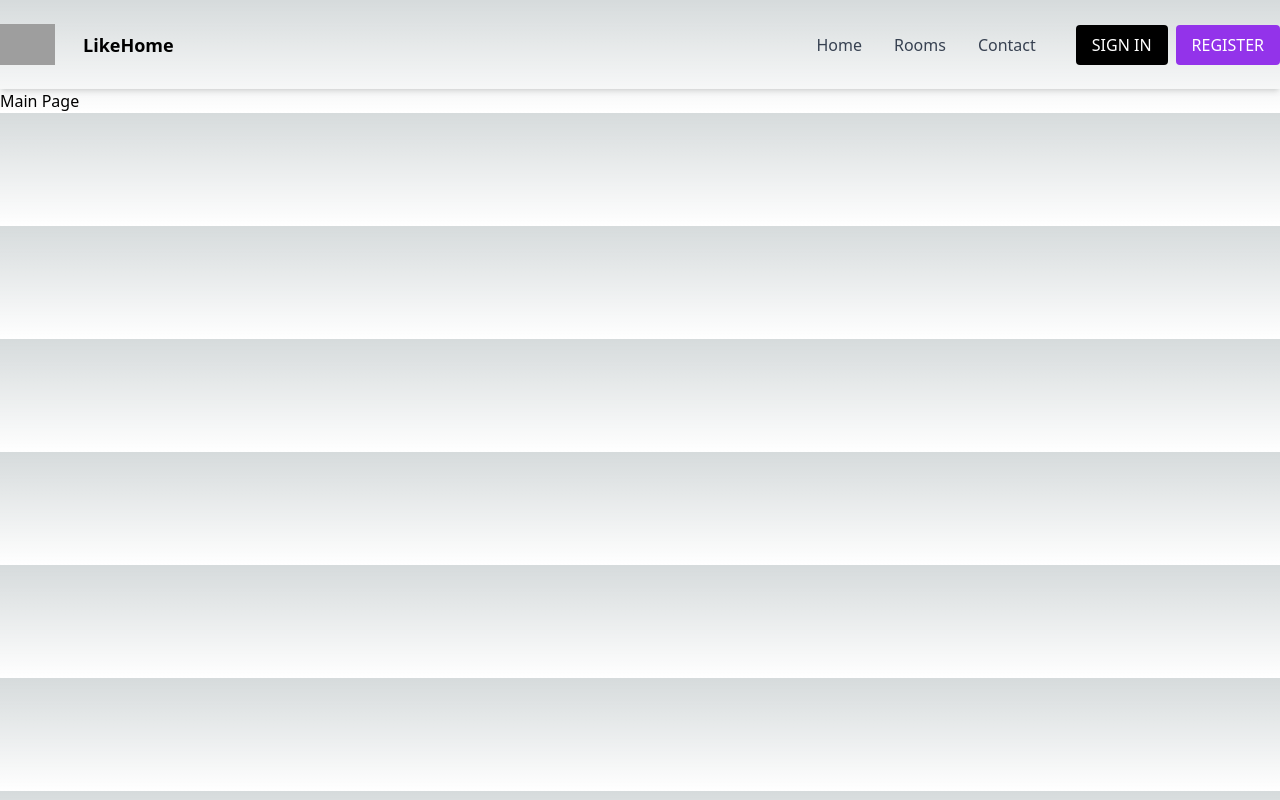
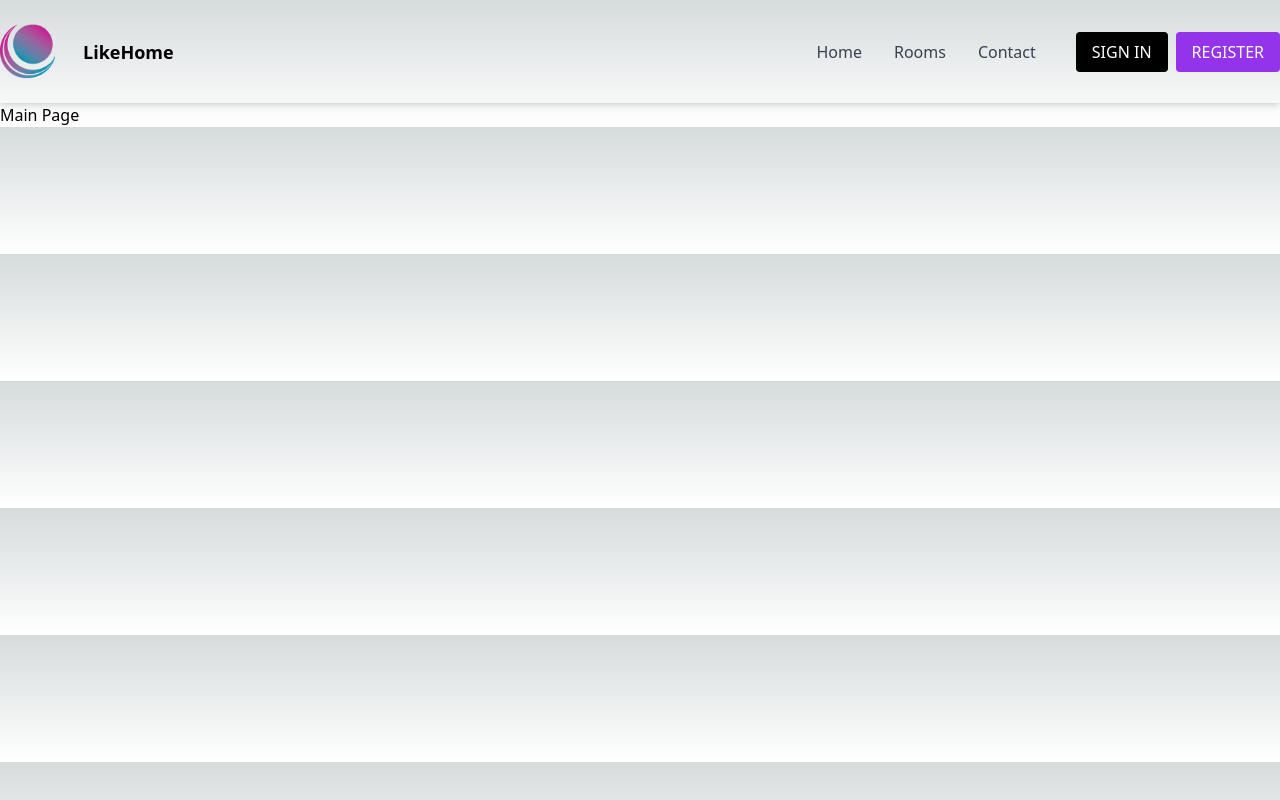
Before and after one commit to KingSand08/LikeHome, a Next.js app: page / in a window 1280 px wide. Built offline with nearby package versions, Linux system fonts and the light colour scheme; grey boxes are pictures that could not be loaded.

Commit message:
Format layout.tsx and remove redundant files.

```diff
--- a/app/Footer.tsx
+++ /dev/null
@@ -1,10 +0,0 @@
-const Footer = () => {
-    return (
-    <footer className="bg-blue-700">
-        <div className="container mx-auto">footer</div>
-    </footer>
-    );
-
-};
-
-export default Footer;
--- a/app/Header.tsx
+++ /dev/null
@@ -1,38 +0,0 @@
-import Image from 'next/image';
-
-const Header = () => {
-    return <header className="py-6 shadow-md">
-        <div className="container mx-auto">
-            <div className="flex flex-col md:flex-row md:justify-between gap-6">
-                {/* logo */}
-                <div className="flex items-center gap-5 justify-center xl:w-max">
-                    <Image
-                        src="/Picture_LikeHome/stellarHorizons.png"
-                        alt="LikeHome"
-                        width={55}
-                        height={20}
-                    />
-                        <span className="ml-2 text-lg font-bold ">LikeHome</span> {/* Text displayed next to image */}
-                </div>
-                {/* sign in & register */}
-                <div className="flex items-center gap-2 xl:order-2">
-                {/* Navigation Links */}
-                <nav className="flex iterm-center gap-8"> {/* Flex container for navigation items */}
-                        <div className="text-gray-700 hover:text-purple-600 cursor-pointer">Home</div>
-                        <div className="text-gray-700 hover:text-purple-600 cursor-pointer">Rooms</div>
-                        <div className="text-gray-700 hover:text-purple-600 cursor-pointer mr-8">Contact</div>
-                </nav>
-                    <button className="px-4 py-2 bg-black text-white rounded hover:bg-black-500"> {/* Sign In Button */}
-                        SIGN IN
-                    </button>
-                    <button className="px-4 py-2 bg-purple-600 text-white rounded hover:bg-purple-600"> {/* Register Button */}
-                        REGISTER
-                    </button>
-                </div>
-            </div>
-        </div>
-    </header>;
-
-};
-
-export default Header;
--- a/app/layout.tsx
+++ b/app/layout.tsx
@@ -1,7 +1,7 @@
-import Header from '@/app/Header';
 import type { Metadata } from "next";
 import { Marcellus, Urbanist } from "next/font/google";
 import "./globals.css";
+import Header from "@/components/layout/Header";
 
 const marcellus = Marcellus({
   subsets: ["latin"],
--- a/app/page.tsx
+++ b/app/page.tsx
@@ -1,3 +1,5 @@
+
+
 export default function HomePage() {
   return <main className="">Main Page</main>;
 }
```
Also changed, not shown: app/Nav.tsx (deleted).
